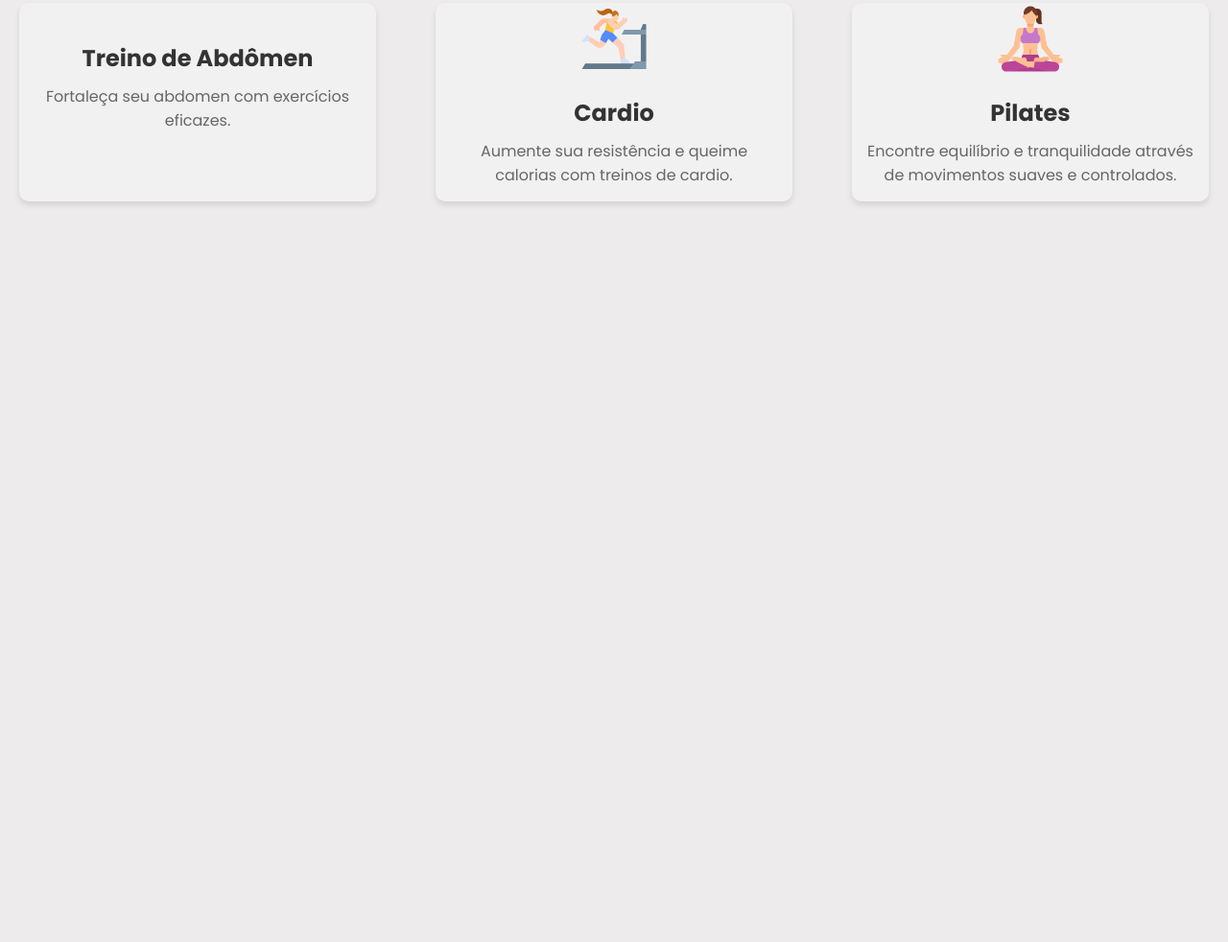
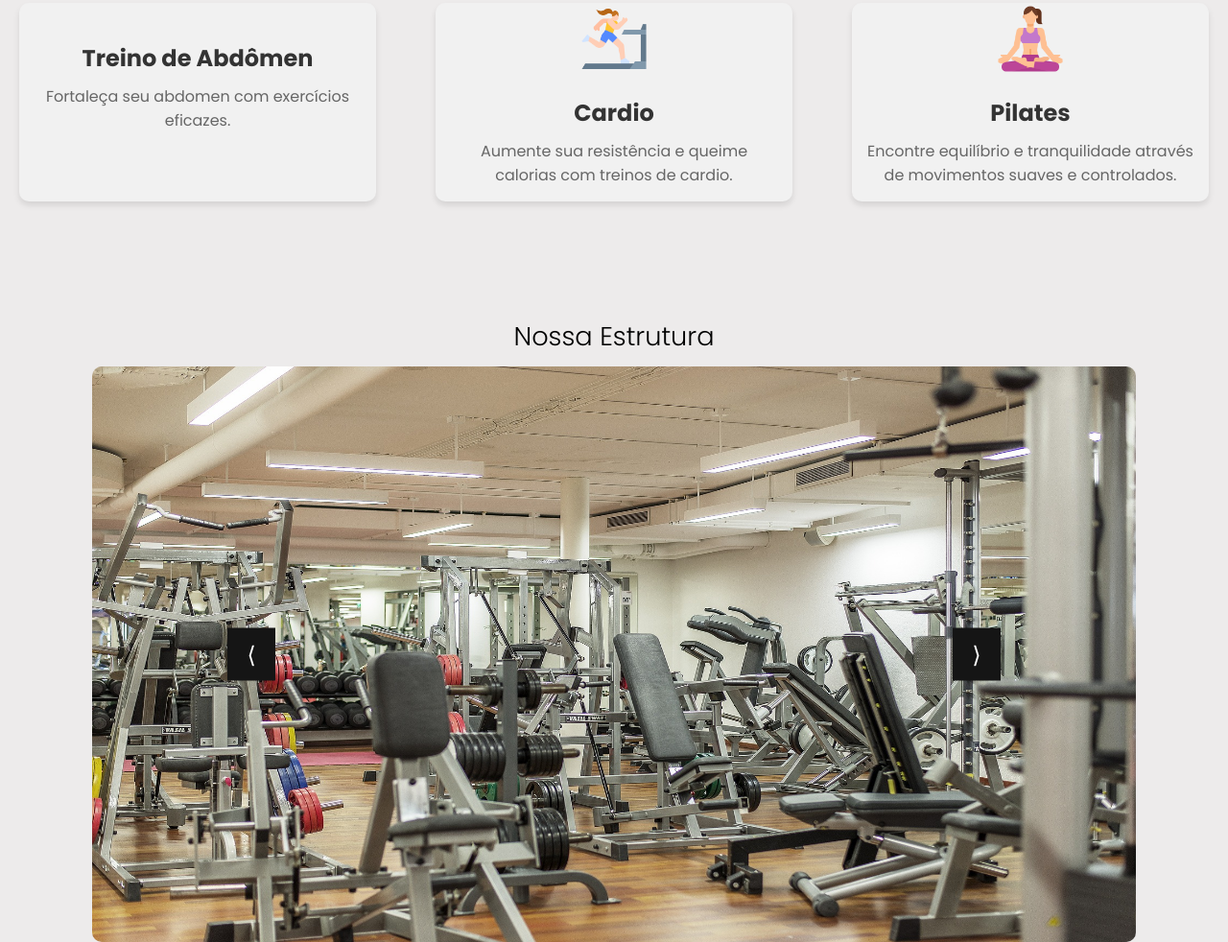
Before and after one commit to Vinicius-dv/Projeto_academia, a website: page saiba_mais.html in a window 1280 px wide. Shown: the part 472-1454 px from the top of the page at 96% size. Before the commit the page ends 800 px from the top, so only its background shows below. Drawn offline with Linux system fonts and the light colour scheme.

Commit message:
sistema de fotos feito

```diff
--- a/meuscript.js
+++ b/meuscript.js
@@ -6,7 +6,6 @@ menu_hamburguer.addEventListener('click',()=>{
     mobileMenu.classList.toggle("active")
     mobileIcon.classList.toggle("fa-x")
 })
-
 document.querySelector('.form_contato').addEventListener('submit',(e)=>{
     e.preventDefault()
 
--- a/saiba_mais.css
+++ b/saiba_mais.css
@@ -281,3 +281,131 @@ body,html{
         font-size: 1.1em;
     }
 }
+
+.h1_estrutura  {
+margin-top: 100px;
+margin-bottom: 10px;
+text-align: center;
+font-size: 1.7em;
+font-weight: lighter;
+}
+
+.imagens_academia{
+display: flex;
+justify-content: center;
+align-items: center;
+position: relative;
+overflow: hidden;
+width: 85%;
+margin: auto;
+}
+
+.img_container{
+display: flex;
+transition: transform 0.5s ease-in-out;
+}
+
+.img_container img{
+display: block;
+width: 100%;
+max-height: 600px;
+height: auto;
+flex-shrink: 0;
+border-radius: 10px;
+transition: filter 0.3s ease,opacity 0.5s ease,
+
+}
+
+
+
+.img_container img:hover{
+filter: brightness(0.9);
+}
+
+
+
+
+.button_img{
+position: absolute;
+top: 50%;
+transform: translateY(-50%);
+background-color: #151515;
+color:white;
+border: none;
+padding: 10px 20px;
+font-size: 1.5em;
+cursor: pointer;
+z-index: 10;
+transition: background 0.6s;
+}
+
+#prev_btn{
+left: 0.1%;
+}
+
+.button_img:hover{
+background-color: #15151589;
+}
+
+#next_btn{
+right:0.1%;
+}
+.primeira{
+    transition: all 0.5s;
+    background: #fff;
+}
+
+
+/*Media Query fotos*/
+
+@media(max-width:768px){
+    .h1_estrutura{
+        margin-top: 40px;
+    }
+    #prev_btn{
+        left: 1%;
+        font-size: 0.8em;
+    }
+    #next_btn{
+        right: 1%;
+        font-size: 0.8em;
+    }
+    .div_fotos{
+        width: 100%;
+        top: 90%;
+        height: auto;
+    }
+}
+
+
+@media(min-width:770px) and (max-width:1100px) {
+    #prev_btn{
+        left: 1%;
+        font-size: 1.2em;
+    }
+    #next_btn{
+        right: 1%;
+        font-size: 1.2em;
+    }
+    .div_fotos{
+        width: 100%;
+        top: 94%;
+        height: auto;
+    }
+}
+
+@media (min-width: 1200px) and (max-width:1300px) {
+    #prev_btn{
+        left: 13%;
+        font-size: 1.5em;
+    }
+    #next_btn{
+        right: 13%;
+        font-size: 1.5em;
+    }
+    .div_fotos{
+        width: 74%;
+        top: 95%;
+        height: auto;
+    }
+}
--- a/saiba_mais.html
+++ b/saiba_mais.html
@@ -142,9 +142,25 @@
             </div>
         </div>
 
+
+        <!--Fotos da academia-->
+        <h1 class="h1_estrutura">Nossa Estrutura</h1>
+        <div id="imagens_academia" class="imagens_academia">
+            <button id="prev_btn" class="button_img" onclick="moverSlide(-1)">⟨</button>
+
+            <div class="img_container">
+                <img class="fotos_academia" src="Imagens/imagens_academia/imagem_aparelhos.jpg" alt="">
+
+                <img class="fotos_academia" src="Imagens/imagens_academia/imagem_esteira.jpg" alt="">
+
+                <img class="fotos_academia" src="Imagens/imagens_academia/imagem_natação.jpg" alt="">
+            </div>
+
+            <button id="next_btn" class="button_img" onclick="moverSlide(1)">⟩</button>
+        </div>
+
     </main>
 
     <script src="saiba_mais.js"></script>
-    <!--Fazer a part de créditos depois o link <a href="https://www.flaticon.com/free-icons/strength" title="strength icons">Strength icons created by jono - Flaticon</a>-->
 </body>
 </html>
--- a/saiba_mais.js
+++ b/saiba_mais.js
@@ -6,3 +6,40 @@ menu_hamburguer.addEventListener('click',()=>{
     mobileMenu.classList.toggle("active")
     mobileIcon.classList.toggle("fa-x")
 })
+
+let index = 0
+//aqui nessa função eu vou pegar a direção do botão
+function moverSlide(dir){
+    const img = document.querySelectorAll('.fotos_academia')
+    const div_fotos = document.querySelectorAll('.div_fotos')
+    const total_img = img.length
+
+    // eu passo para o index o numero da direção
+    index += dir
+
+    // aqui eu faço uma verificação se por exemplo, eu estou na primeira imagem e clicar no botão prev ele passa o -1 para o index, ai pega o total de imagens que tem e faz menos 1 como tem 3 imagens -1 ele vai para a ultima imagem
+    if(index<0){
+        index = total_img -1
+        // aqui se o index for maior que o total de imagens ele volta para a imagem padrão
+    }else if(index>=total_img){
+        index = 0
+    }
+
+    //aqui eu faço o efeito
+    const img_container = document.querySelector('.img_container')
+    img_container.style.transform = `translateX(-${index * 100}%)`
+
+    //aqui eu fou um forEach para mostrar as imagens
+    img.forEach((i,Iindex)=>{
+        const divFotos = div_fotos[i]
+
+        if(divFotos){
+        if(Iindex  === index){
+            img.style.opacity = 1
+            divFotos.style.display = 'block'
+        }else{
+            divFotos.style.display = 'none'
+        }
+    }
+    })
+}
```
Also changed, not shown: Imagens/imagens_academia/imagem_aparelhos.jpg (added), Imagens/imagens_academia/imagem_esteira.jpg (added), 1 other file.
